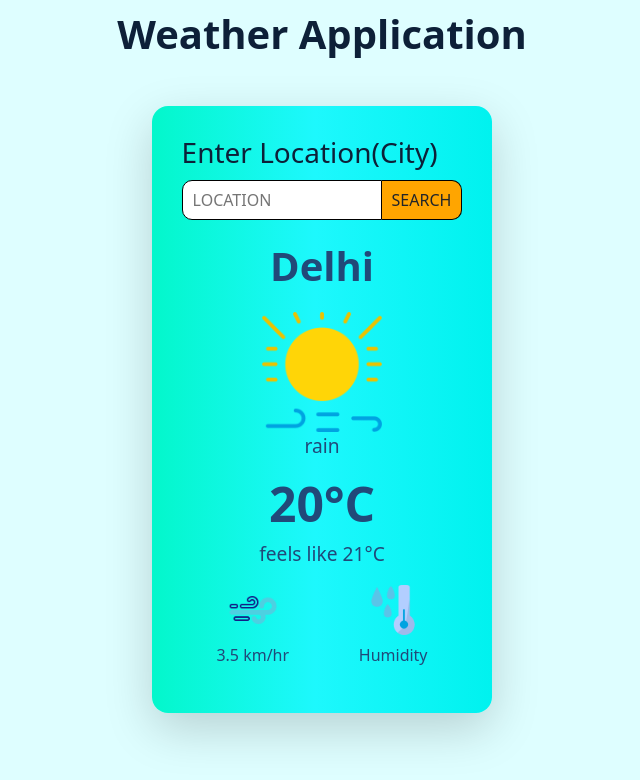
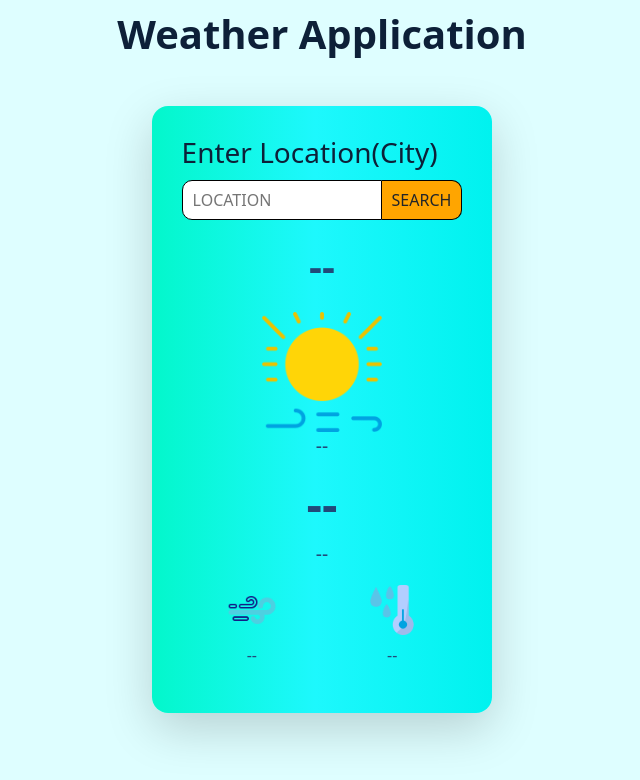
Before and after one commit to pritamzzziscoding/Weather-Application, a plain HTML site: page index.html in a window 1280 px wide. Shown: the whole page, without its empty margins (318-958 px from the left). Drawn offline with nearby package versions, Linux system fonts and the light colour scheme; no server answers.

Commit message:
recent update

```diff
--- a/index.html
+++ b/index.html
@@ -17,19 +17,19 @@
                 <button class="btn m-0">SEARCH</button>
             </div>
             <div class="details">
-                <p class="loca">Delhi</p>
+                <p class="loca">--</p>
                 <img class="main-img" src="./image/clear-d.png" alt="">
-                <p class="description m-0">rain</p>
-                <p class="temperature mb-0 mt-2">20°C</p>
-                <p class="mt-0 actual-feel">feels like 21°C</p>
+                <p class="description m-0">--</p>
+                <p class="temperature mb-0 mt-2">--</p>
+                <p class="mt-0 actual-feel">--</p>
                 <div class="misc d-flex justify-content-around">
                     <div class="humid">
                         <img class="misc-img m-0" src="./image/wind-speed.png" alt="">
-                        <p class="wind mt-2">3.5 km/hr</p>
+                        <p class="wind mt-2">--</p>
                     </div>
                     <div class="wind-speed">
                         <img class="misc-img m-0" src="./image/humidity.png" alt="">
-                        <p class="humidity mt-2">Humidity</p>
+                        <p class="humidity mt-2">--</p>
                     </div>
                 </div>
             </div>
--- a/script.js
+++ b/script.js
@@ -21,7 +21,6 @@ const imgData = {
 
 let city = "Delhi";
 let imgUrl = "./image/";
-
 
 const loca = document.querySelector(".loca");
 const temperature = document.querySelector(".temperature");
```
